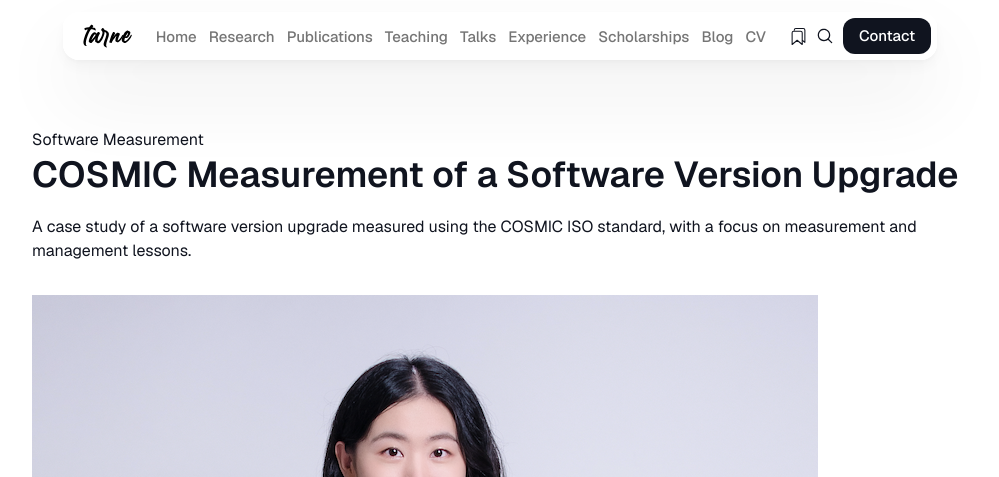
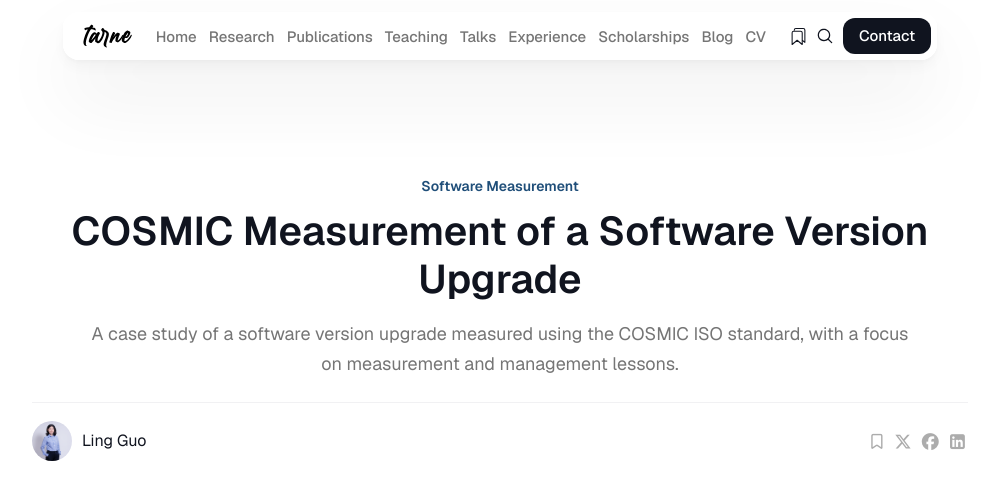
Before and after one commit to lingguo-research/lingguo-tarne, a Jekyll site: the page built from _projects/software-version-upgrade.md, in a window 1280 px wide and 1400 px high. Shown: the top 477 px of the window, without its empty margins (140-1139 px from the left). Built offline with Jekyll 4.4.1, drawn with Linux system fonts in a browser that asks for light colours; nearby versions of some CDN libraries; grey boxes are pictures that could not be loaded.

Commit message:
Update main.scss

```diff
--- a/css/main.scss
+++ b/css/main.scss
@@ -461,3 +461,118 @@ a {
 .talk-card--poster .talk-poster-link:hover {
   text-decoration: none !important;
 }
+
+/* Academic Project Detail */
+
+.project-detail {
+  max-width: 1100px;
+  margin: 0 auto;
+  padding: 48px 0 64px;
+}
+
+.project-detail__header {
+  max-width: 980px;
+  margin: 0 auto 36px;
+  text-align: center;
+}
+
+.project-detail__label {
+  margin-bottom: 10px;
+  font-size: 14px;
+  font-weight: 600;
+  color: var(--primary-color);
+}
+
+.project-detail__title {
+  margin: 0 0 16px;
+  font-size: 40px;
+  line-height: 1.2;
+}
+
+.project-detail__description {
+  max-width: 820px;
+  margin: 0 auto 24px;
+  font-size: 18px;
+  line-height: 1.65;
+  color: var(--text-alt-color);
+}
+
+.project-detail__meta {
+  display: flex;
+  justify-content: space-between;
+  align-items: center;
+  gap: 20px;
+
+  padding-top: 18px;
+  border-top: 1px solid var(--border-color);
+}
+
+.project-detail__author {
+  display: flex;
+  align-items: center;
+  gap: 10px;
+}
+
+.project-detail__author img {
+  width: 40px;
+  height: 40px;
+  border-radius: 50%;
+  object-fit: cover;
+}
+
+.project-detail__image {
+  max-width: 900px;
+  margin: 0 auto 40px;
+}
+
+.project-detail__image img {
+  display: block;
+  width: 100%;
+  height: auto;
+  border-radius: 14px;
+}
+
+.project-detail__content {
+  max-width: 980px;
+  margin: 0 auto;
+
+  font-size: 17px;
+  line-height: 1.75;
+}
+
+.project-detail__navigation {
+  max-width: 980px;
+  margin: 48px auto 0;
+}
+
+.project-related {
+  padding-top: 24px;
+  padding-bottom: 64px;
+}
+
+@media (max-width: 700px) {
+  .project-detail {
+    padding-top: 32px;
+  }
+
+  .project-detail__header {
+    text-align: left;
+  }
+
+  .project-detail__title {
+    font-size: 32px;
+  }
+
+  .project-detail__description {
+    font-size: 16px;
+  }
+
+  .project-detail__meta {
+    align-items: flex-start;
+    flex-direction: column;
+  }
+
+  .project-detail__content {
+    font-size: 16px;
+  }
+}
```
